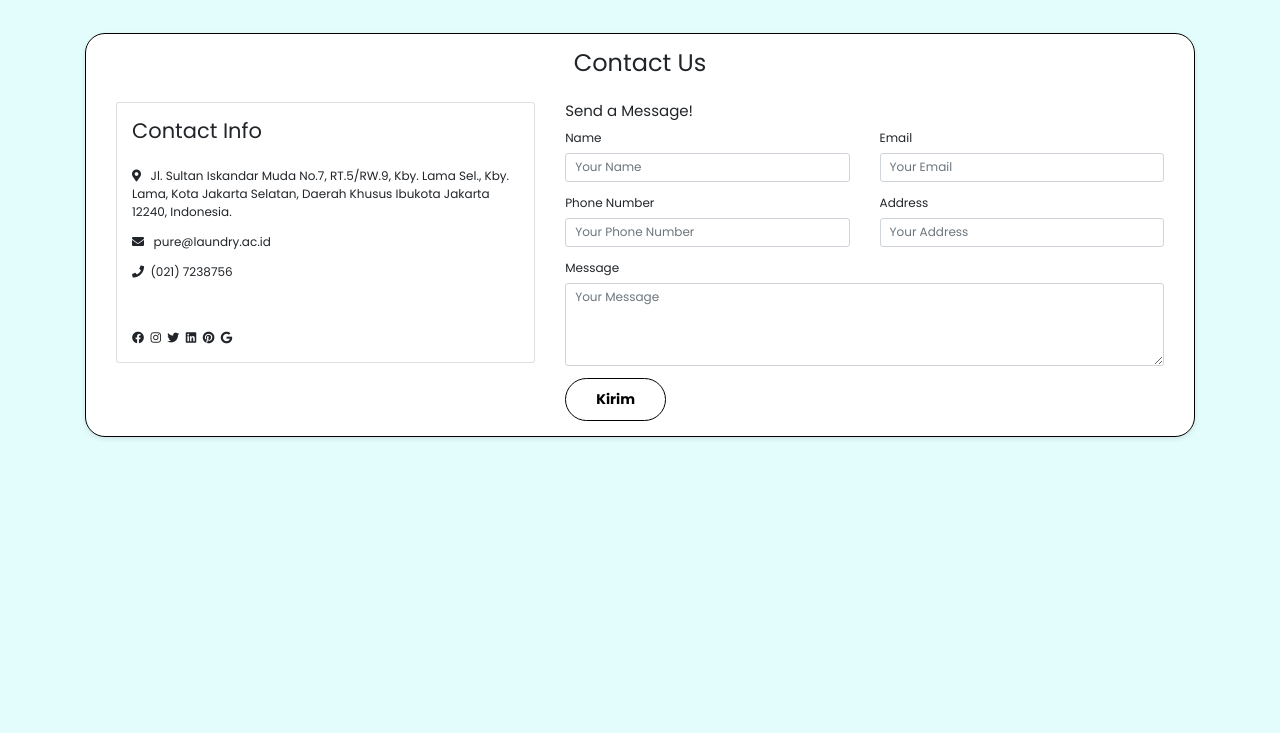
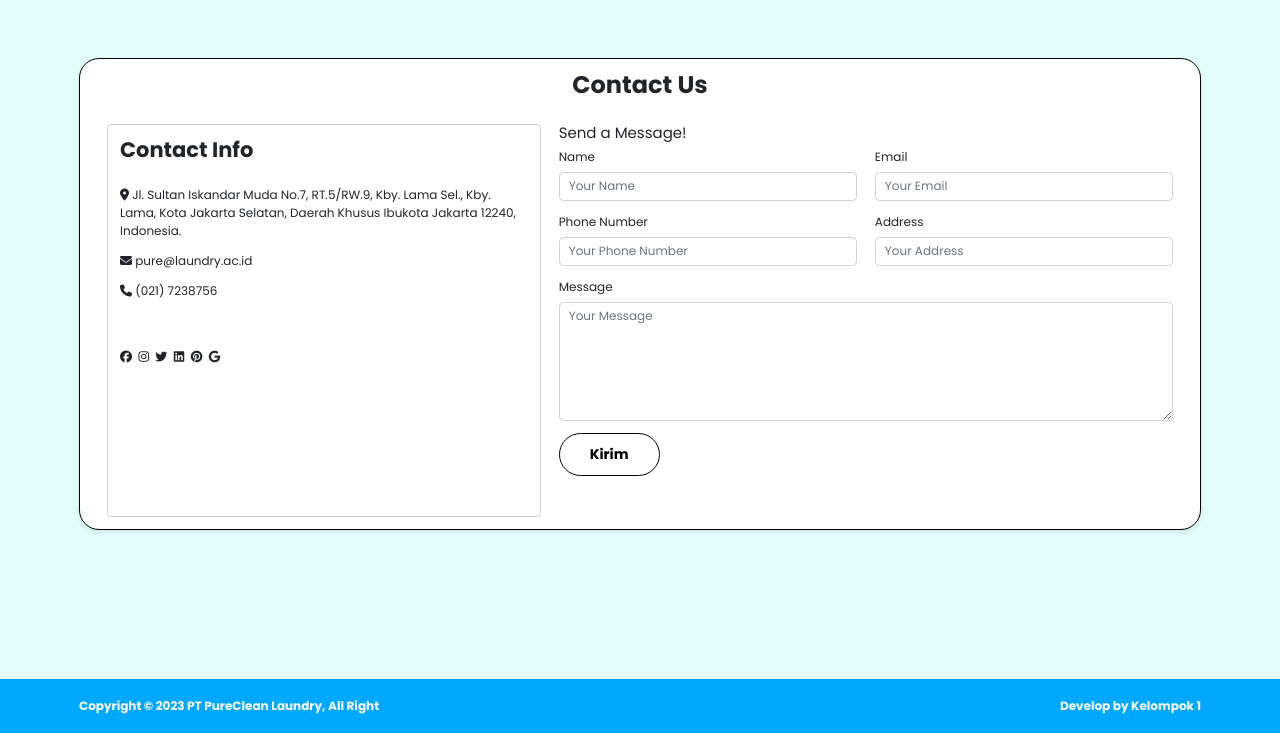
Before and after one commit to ZidanArrofi/FP1K1, a PHP site: page /pages/contact.html in a window 1280 px wide. Shown: the part 67-800 px from the top of the page. Run offline with PHP 8.4, Linux system fonts and the light colour scheme; some libraries are stand-ins or nearby versions.

Commit message:
add footer and fixed contact us pages

```diff
--- a/pages/contact.html
+++ b/pages/contact.html
@@ -3,22 +3,32 @@
   <head>
     <meta charset="UTF-8" />
     <meta name="viewport" content="width=device-width, initial-scale=1.0" />
-    <link
-      rel="stylesheet"
-      href="https://maxcdn.bootstrapcdn.com/bootstrap/4.5.2/css/bootstrap.min.css"
-    />
-    <link
-      rel="stylesheet"
-      href="https://cdnjs.cloudflare.com/ajax/libs/font-awesome/5.15.3/css/all.min.css"
-    />
-    <link rel="stylesheet" href="/style/style.css" />
-    <!-- Fonts -->
     <link rel="preconnect" href="https://fonts.googleapis.com" />
     <link rel="preconnect" href="https://fonts.gstatic.com" crossorigin />
     <link
       href="https://fonts.googleapis.com/css2?family=Poppins:wght@400;700&display=swap"
       rel="stylesheet"
     />
+
+    <script src="https://kit.fontawesome.com/29d4f5ffc9.js" crossorigin="anonymous"></script>
+
+    <!-- Link Bootstrap -->
+    <link
+      rel="stylesheet"
+      href="https://maxcdn.bootstrapcdn.com/bootstrap/4.5.2/css/bootstrap.min.css"
+    />
+    <link
+      href="https://cdn.jsdelivr.net/npm/bootstrap@5.2.3/dist/css/bootstrap.min.css"
+      rel="stylesheet"
+      integrity="sha384-rbsA2VBKQhggwzxH7pPCaAqO46MgnOM80zW1RWuH61DGLwZJEdK2Kadq2F9CUG65"
+      crossorigin="anonymous"
+    />
+
+    <!-- Feather Icons -->
+    <script src="https://unpkg.com/feather-icons"></script>
+
+    <!-- custome link css -->
+    <link rel="stylesheet" href="/style/style.css" />
     <title>Contact Us</title>
   </head>
   <body id="contact-body">
@@ -44,26 +54,26 @@
         <div class="card blog-cardd">
           <div class="card-body">
             <div class="text-center">
-              <h2>Contact Us</h2>
+              <h2><b>Contact Us</b></h2>
             </div>
             <div class="col-lg-12">
               <div class="row">
                 <div class="col-lg-5 mt-4">
                   <div class="card">
-                    <div class="card-body">
-                      <h3>Contact Info</h3>
+                    <div class="card-body" style="height: 391px;">
+                      <h3><b>Contact Info</b></h3>
                       <br />
                       <p>
-                        <i class="fas fa-map-marker-alt"></i> &nbsp; Jl. Sultan
+                        <i class="fas fa-map-marker-alt"></i> Jl. Sultan
                         Iskandar Muda No.7, RT.5/RW.9, Kby. Lama Sel., Kby.
                         Lama, Kota Jakarta Selatan, Daerah Khusus Ibukota
                         Jakarta 12240, Indonesia.
                       </p>
                       <p>
-                        <i class="fas fa-envelope"></i> &nbsp;
+                        <i class="fas fa-envelope"></i>
                         pure@laundry.ac.id
                       </p>
-                      <p><i class="fas fa-phone"></i>&nbsp; (021) 7238756</p>
+                      <p><i class="fas fa-phone"></i> (021) 7238756</p>
                       <br /><br />
 
                       <i class="fab fa-facebook"></i>&nbsp;
@@ -134,11 +144,11 @@
                       <textarea
                         class="form-control"
                         id="message"
-                        rows="4"
+                        rows="6"
                         placeholder="Your Message"
                       ></textarea>
                     </div>
-                    <button type="submit" class="btn btn-read">Kirim</button>
+                    <button type="submit" class="btn btn-read mt-3" >Kirim</button>
                   </form>
                 </div>
               </div>
@@ -148,6 +158,19 @@
       </div>
     </section>
 
+    <footer class="fixed-bottom">
+      <div class="container-lg">
+        <div class="py-4">
+          <div class="row">
+            <div class="col-md-6 text-start">
+              Copyright &copy; 2023 PT PureClean Laundry, All Right
+            </div>
+            <div class="col-md-6 text-end">Develop by Kelompok 1</div>
+          </div>
+        </div>
+      </div>
+    </footer>
+
     <script src="https://code.jquery.com/jquery-3.5.1.slim.min.js"></script>
     <script src="https://cdn.jsdelivr.net/npm/@popperjs/core@2.9.3/dist/umd/popper.min.js"></script>
     <script src="https://maxcdn.bootstrapcdn.com/bootstrap/4.5.2/js/bootstrap.min.js"></script>
--- a/style/style.css
+++ b/style/style.css
@@ -355,7 +355,7 @@ footer {
 .blog-cardd {
   border: 1px solid #000000;
   border-radius: 20px;
-  margin-top: 100px;
+  margin-top: 125px;
   overflow: hidden;
   box-shadow: 0 2px 5px rgba(0, 0, 0, 0.1);
   position: relative;
```
Also changed, not shown: pages/about.html (+22 -1 lines), pages/blog.html (+13 -0 lines), pages/portfolio.html (+29 -7 lines), pages/todos.html (+13 -0 lines).
